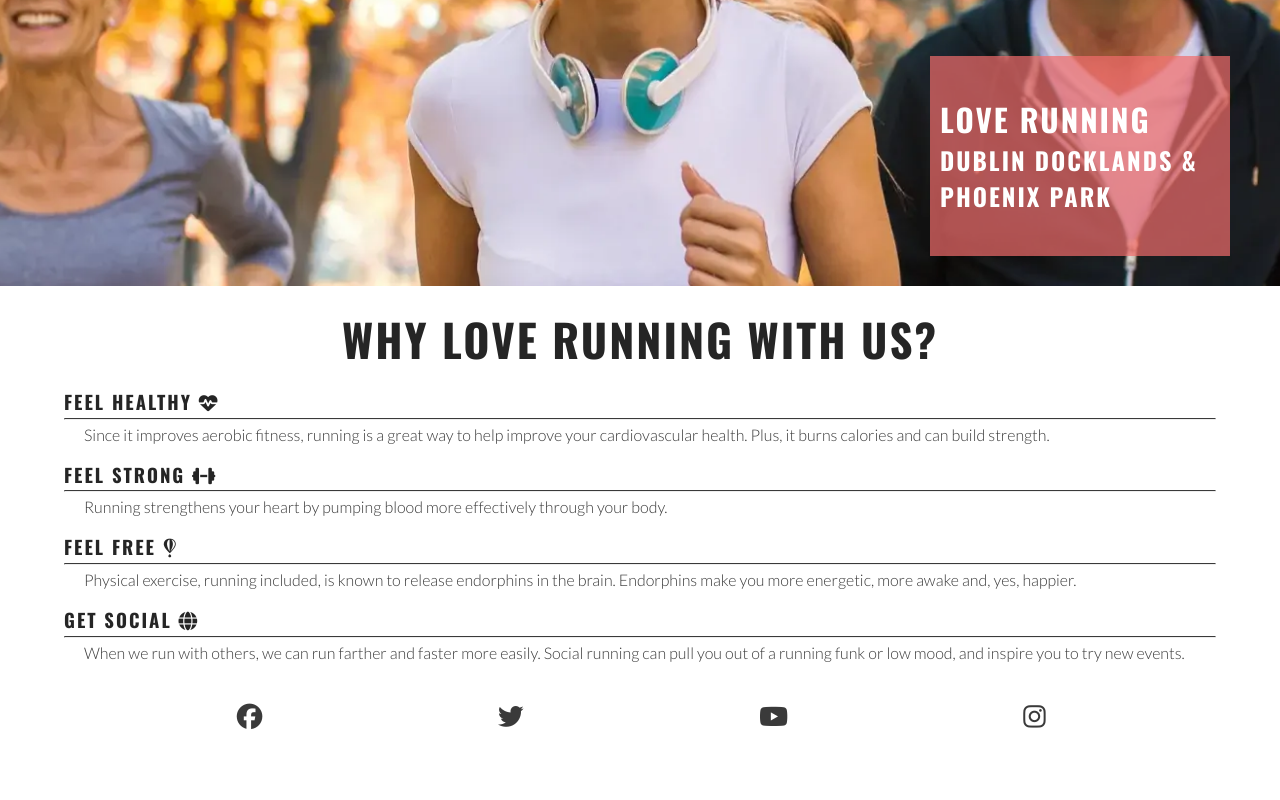
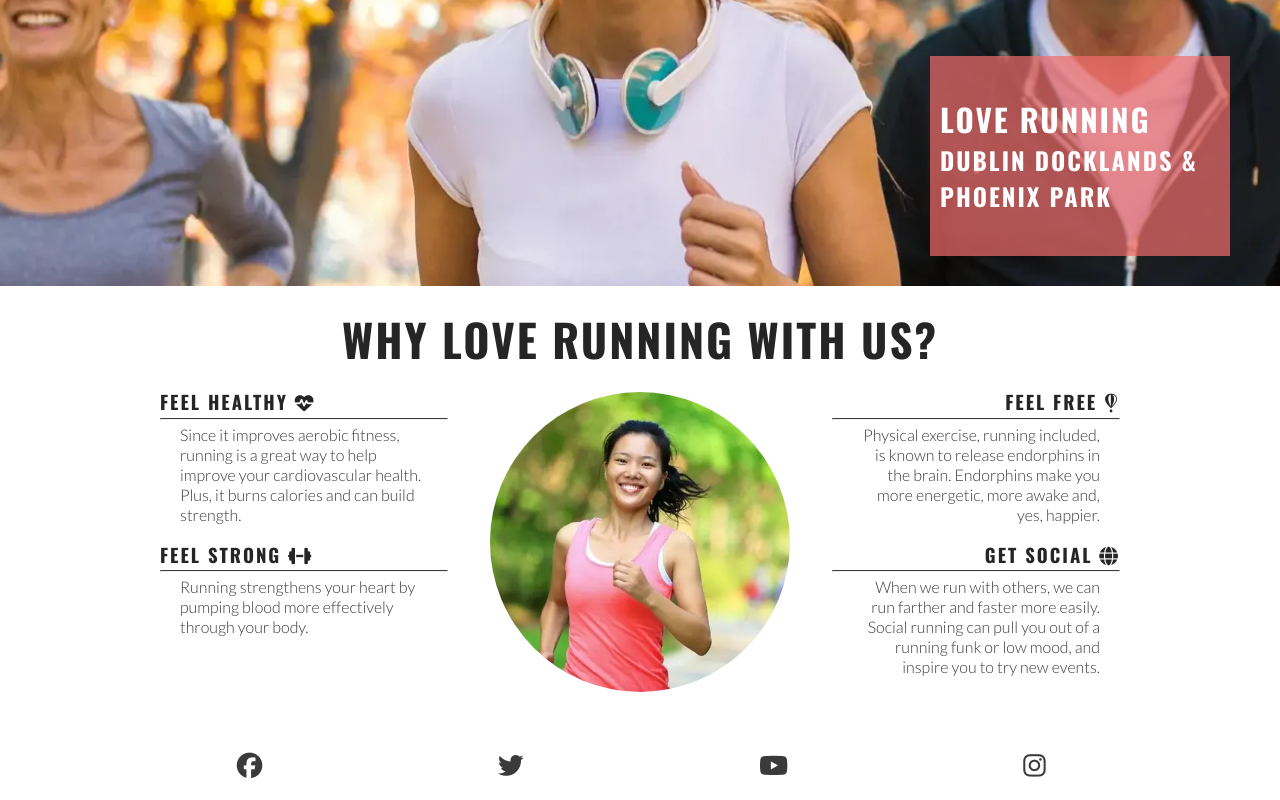
Before and after one commit to StefFrustagli/LoveRunning, a plain HTML site: page index.html in a window 1280 px wide. Shown: the part 393-1193 px from the top of the page. Before the commit the page ends 1144 px from the top, so only its background shows below. Drawn offline with nearby package versions, Linux system fonts and the light colour scheme.

Commit message:
Make reasons section responsive for screens larger than 1200px

```diff
--- a/assets/css/style.css
+++ b/assets/css/style.css
@@ -143,6 +143,23 @@ main {
     margin: 5px 0;
 }
 
+#circle-cover-bg {
+    background: url("../images/reasons-image.webp") no-repeat top center / cover;
+    height: 90vw;
+    width: 90vw;
+    margin-bottom: 20px;
+    /* Makes the square image into a circle */
+    border-radius: 50%;
+    max-width: 300px;
+    max-height: 300px;
+}
+
+#benefits-image {
+    display: flex;
+    align-items: center;
+    justify-content: center;
+}
+
 /* Footer */
 #social-networks {
     text-align: center;
@@ -199,6 +216,26 @@ main {
         width: 300px;
         right: 50px;
     }
+
+    /* Reasons section */
+    #benefits-physical,
+    #benefits-mental {
+        display: flex;
+        flex-direction: column;
+        width: 100%;
+    }
+
+    #benefits-physical > div,
+    #benefits-mental > div {
+        width: 75%;
+
+    }
+
+    #benefits-mental > div {
+        text-align: end;
+        align-self: flex-end;
+    }
+
 }
 
 /* Large devices (laptops and desktops, 992px and up) */
@@ -207,3 +244,33 @@ main {
         border-bottom: 1px solid #3a3a3a;
     }
 }
+/* Media query: larger screens (1200px and up) */
+@media screen and (min-width: 1200px) {
+    /* Reasons section */
+    #benefits {
+        display: flex;
+        flex-direction: row;
+    }
+
+    #benefits > div {
+        flex: 1
+    }
+
+    #benefits-image {
+        order: 0;
+    }
+
+    #benefits-mental {
+        order: 1;
+    }
+
+    #benefits-mental > div {
+        align-self: flex-start;
+    }
+
+    #benefits-physical > div {
+        align-self: flex-end;
+    }
+
+
+}
--- a/index.html
+++ b/index.html
@@ -93,6 +93,10 @@
                     low mood, and inspire you to try new events.</p>
                 </div>
             </div>
+            <div id="benefits-image">
+                <div id="circle-cover-bg"></div>
+
+            </div>
         </div>
 
       </section>
```
Also changed, not shown: assets/images/reasons-image.webp (added).
